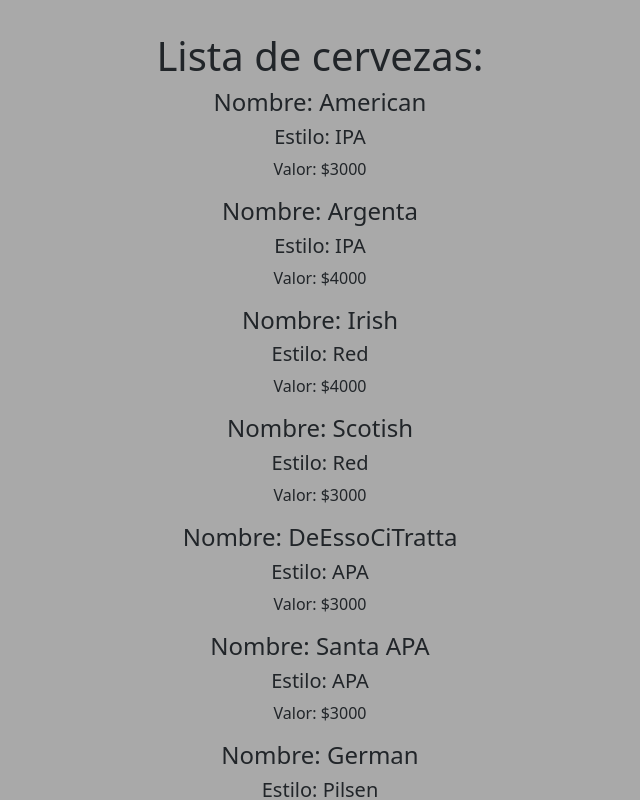
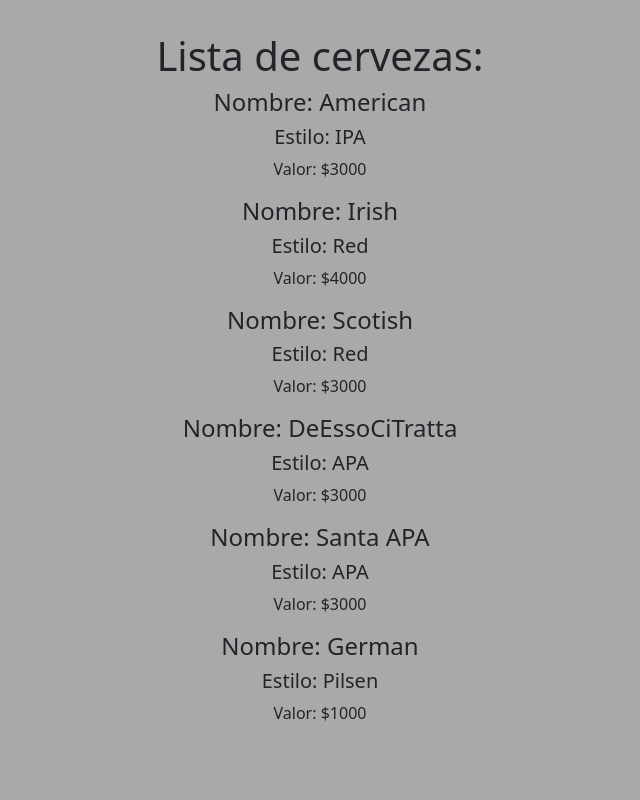
Before and after one commit to AleRabbia/Practicas-LC3, a React (Vite) app: page / in a window 1280 px wide. Shown: the top 800 px of the page, without its empty margins (320-960 px from the left). Built offline with nearby package versions, Linux system fonts and the light colour scheme.

Commit message:
Ejercicio beers parte 2

```diff
--- a/src/App.jsx
+++ b/src/App.jsx
@@ -69,10 +69,13 @@ function App() {
         },
     ];
 
+    const beerFilter = beers.filter((beer) => {
+        return beer.available === true
+    })
     return (
         <div>
             <h1>Lista de cervezas:</h1>
-            {beers.map((beer) => (
+            {beerFilter.map((beer) => (
                 <Beers key={beer.id} beerName={beer.beerName} beerStyle={beer.beerStyle} price={beer.price} />
             ))}
         </div>
```
